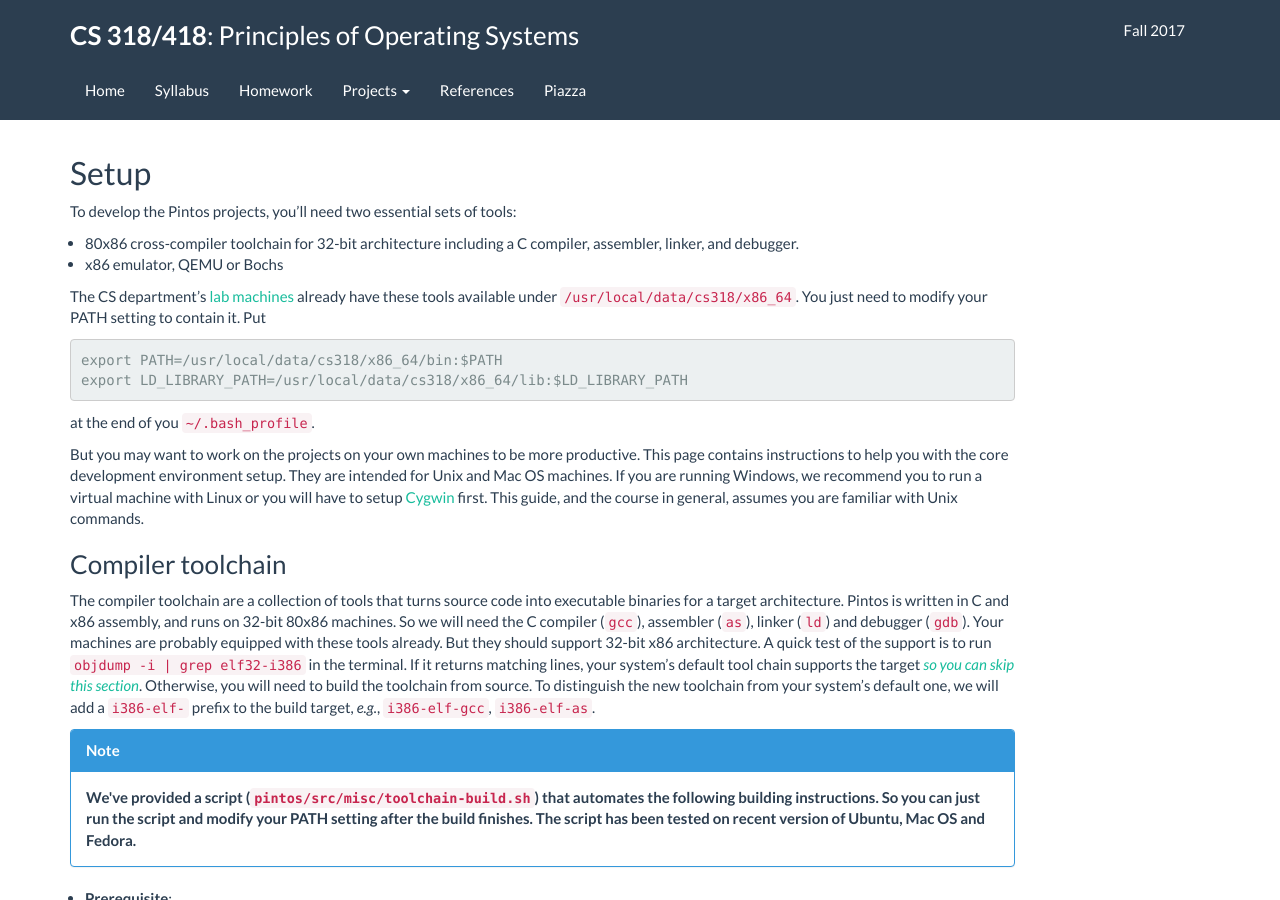
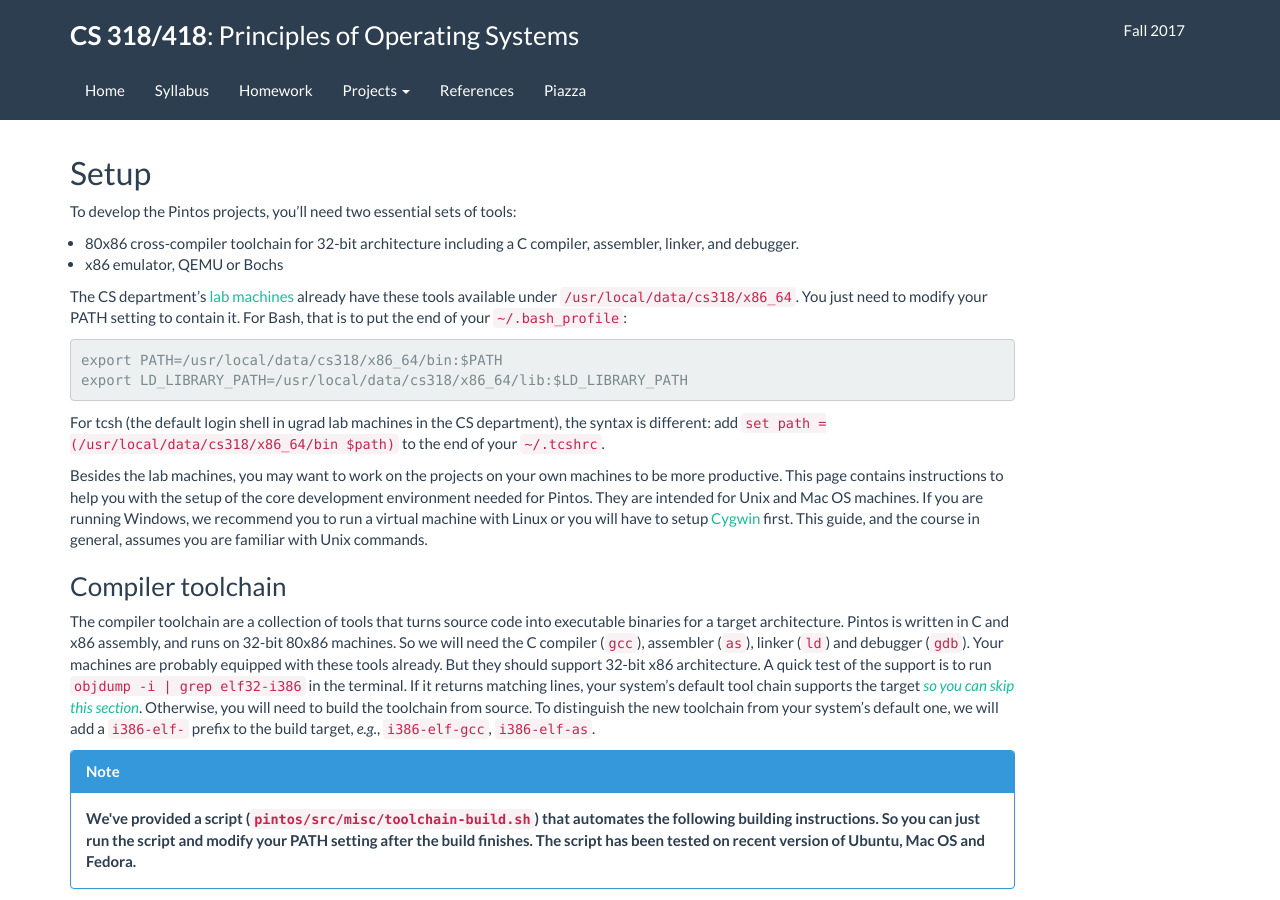
Before and after one commit to flyshark/jhu-cs318.github.io, a Jekyll site: the page built from project/setup.md, in a window 1280 px wide and 900 px high. Built offline with Jekyll 4.4.1, drawn with Linux system fonts in a browser that asks for light colours.

Commit message:
update tcsh setup

````diff
--- a/project/setup.md
+++ b/project/setup.md
@@ -12,19 +12,22 @@ To develop the Pintos projects, you'll need two essential sets of tools:
 
 The CS department's [lab machines](https://support.cs.jhu.edu/wiki/Category:Linux_Clients)
 already have these tools available under `/usr/local/data/cs318/x86_64`. You just
-need to modify your PATH setting to contain it. Put
+need to modify your PATH setting to contain it. For Bash, that is to put the
+end of your `~/.bash_profile`:
 ```
 export PATH=/usr/local/data/cs318/x86_64/bin:$PATH
 export LD_LIBRARY_PATH=/usr/local/data/cs318/x86_64/lib:$LD_LIBRARY_PATH
 ```
-at the end of you `~/.bash_profile`.
+For tcsh (the default login shell in ugrad lab machines in the CS department),
+the syntax is different: add `set path = (/usr/local/data/cs318/x86_64/bin $path)`
+to the end of your `~/.tcshrc`.
 
-But you may want to work on the projects on your own machines to be more productive.
-This page contains instructions to help you with the core development environment setup.
-They are intended for Unix and Mac OS machines. If you are running Windows, we recommend
-you to run a virtual machine with Linux or you will have to setup [Cygwin](http://www.cygwin.com)
-first. This guide, and the course in general, assumes you are familiar with Unix commands.
-
+Besides the lab machines, you may want to work on the projects on your own machines to be more productive.
+This page contains instructions to help you with the setup of the core development
+environment needed for Pintos.  They are intended for Unix and Mac OS machines.
+If you are running Windows, we recommend you to run a virtual machine with Linux
+or you will have to setup [Cygwin](http://www.cygwin.com) first. This guide, and
+the course in general, assumes you are familiar with Unix commands.
 
 ### Compiler toolchain
 
````
Also changed, not shown: project/pintos_1.html (+10 -1 lines).
